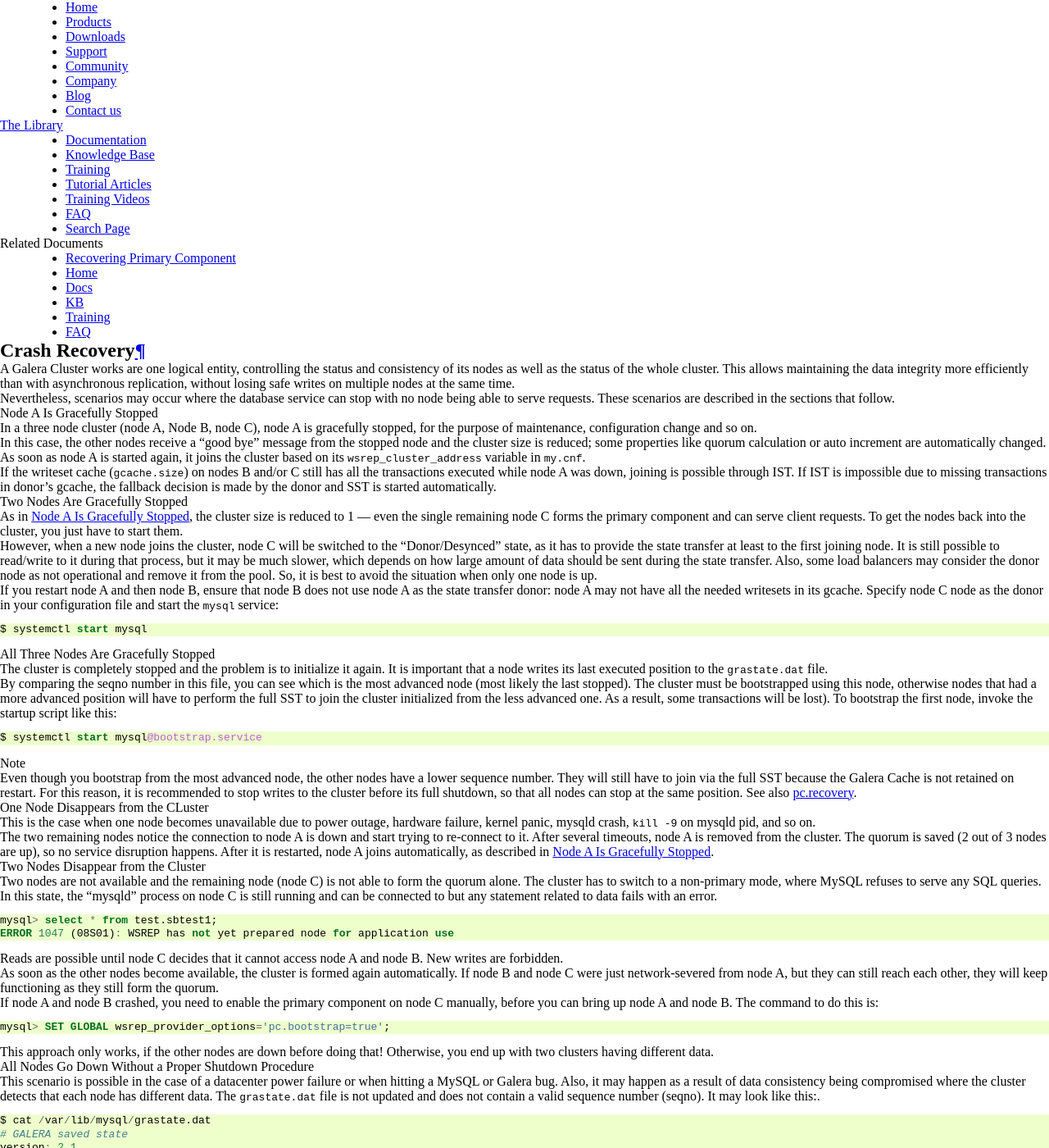
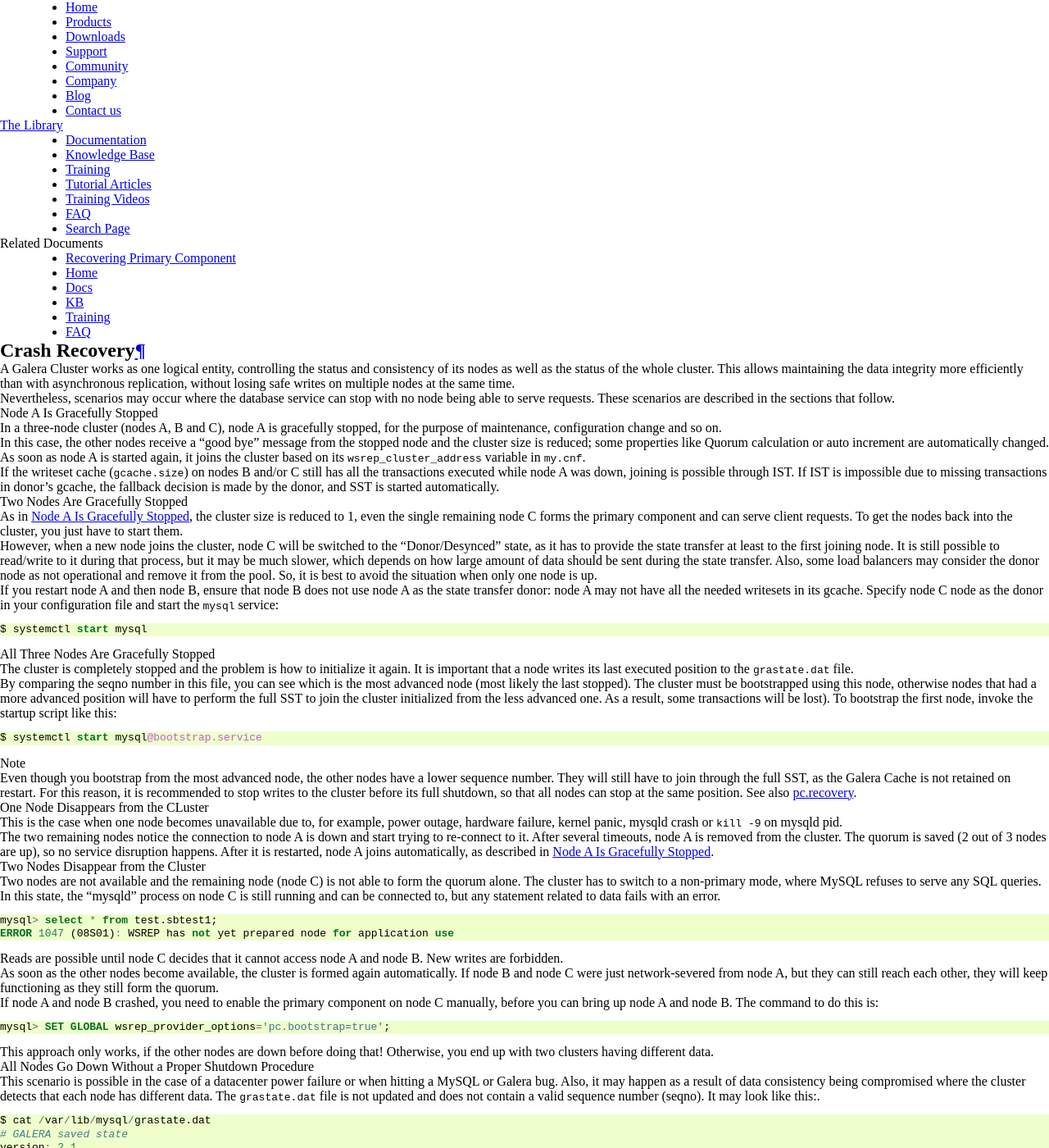
Before and after one commit to codership/documentation, a Sphinx documentation site: the page built from galeracluster/source/documentation/crash-recovery.rst, in a window 1280 px wide and 1400 px high. Shown: the whole window at 82% size. Built offline with Sphinx 7.4.7, drawn with Linux system fonts in a browser that asks for light colours; comment, search, counter and statistics services are not loaded; some of the changed text lies outside the part shown.

Commit message:
Issue #206. Proofread.

```diff
--- a/galeracluster/source/documentation/crash-recovery.rst
+++ b/galeracluster/source/documentation/crash-recovery.rst
@@ -57,7 +57,7 @@
 Crash Recovery
 ============================
 
-A Galera Cluster works are one logical entity, controlling the status and consistency of its nodes as well as the status of the whole cluster. This allows maintaining the data integrity more efficiently than with asynchronous replication, without losing safe writes on multiple nodes at the same time.
+A Galera Cluster works as one logical entity, controlling the status and consistency of its nodes as well as the status of the whole cluster. This allows maintaining the data integrity more efficiently than with asynchronous replication, without losing safe writes on multiple nodes at the same time.
 
 Nevertheless, scenarios may occur where the database service can stop with no node being able to serve requests. These scenarios are described in the sections that follow.
 
@@ -66,18 +66,18 @@ Nevertheless, scenarios may occur where the database service can stop with no no
 .. rst-class:: section-heading
 .. rubric:: Node A Is Gracefully Stopped
 
-In a three node cluster (node A, Node B, node C), node A is gracefully stopped, for the purpose of maintenance, configuration change and so on.
+In a three-node cluster (nodes A, B and C), node A is gracefully stopped, for the purpose of maintenance, configuration change and so on.
 
-In this case, the other nodes receive a “good bye” message from the stopped node and the cluster size is reduced; some properties like quorum calculation or auto increment are automatically changed. As soon as node A is started again, it joins the cluster based on its ``wsrep_cluster_address`` variable in ``my.cnf``.
+In this case, the other nodes receive a “good bye” message from the stopped node and the cluster size is reduced; some properties like :term:`Quorum` calculation or auto increment are automatically changed. As soon as node A is started again, it joins the cluster based on its ``wsrep_cluster_address`` variable in ``my.cnf``.
 
-If the writeset cache (``gcache.size``) on nodes B and/or C still has all the transactions executed while node A was down, joining is possible through :term:`IST`. If IST is impossible due to missing transactions in donor’s gcache, the fallback decision is made by the donor and :term:`SST` is started automatically.
+If the writeset cache (``gcache.size``) on nodes B and/or C still has all the transactions executed while node A was down, joining is possible through :term:`IST`. If IST is impossible due to missing transactions in donor’s gcache, the fallback decision is made by the donor, and :term:`SST` is started automatically.
 
 
 .. _`two-nodes-are-gracefully-stopped`:
 .. rst-class:: section-heading
 .. rubric:: Two Nodes Are Gracefully Stopped
 
-As in :ref:`Node A Is Gracefully Stopped <node-a-is-gracefully-stopped>`, the cluster size is reduced to 1 — even the single remaining node C forms the primary component and can serve client requests. To get the nodes back into the cluster, you just have to start them.
+As in :ref:`Node A Is Gracefully Stopped <node-a-is-gracefully-stopped>`, the cluster size is reduced to 1, even the single remaining node C forms the primary component and can serve client requests. To get the nodes back into the cluster, you just have to start them.
 
 However, when a new node joins the cluster, node C will be switched to the “Donor/Desynced” state, as it has to provide the state transfer at least to the first joining node. It is still possible to read/write to it during that process, but it may be much slower, which depends on how large amount of data should be sent during the state transfer. Also, some load balancers may consider the donor node as not operational and remove it from the pool. So, it is best to avoid the situation when only one node is up.
 
@@ -92,7 +92,7 @@ If you restart node A and then node B, ensure that node B does not use node A as
 .. rst-class:: section-heading
 .. rubric:: All Three Nodes Are Gracefully Stopped
 
-The cluster is completely stopped and the problem is to initialize it again. It is important that a node writes its last executed position to the ``grastate.dat`` file.
+The cluster is completely stopped and the problem is how to initialize it again. It is important that a node writes its last executed position to the ``grastate.dat`` file.
 
 By comparing the seqno number in this file, you can see which is the most advanced node (most likely the last stopped). The cluster must be bootstrapped using this node, otherwise nodes that had a more advanced position will have to perform the full SST to join the cluster initialized from the less advanced one. As a result, some transactions will be lost). To bootstrap the first node, invoke the startup script like this:
 
@@ -100,7 +100,7 @@ By comparing the seqno number in this file, you can see which is the most advanc
 
    $ systemctl start mysql@bootstrap.service
 
-.. note:: Even though you bootstrap from the most advanced node, the other nodes have a lower sequence number. They will still have to join via the full SST because the Galera Cache is not retained on restart.
+.. note:: Even though you bootstrap from the most advanced node, the other nodes have a lower sequence number. They will still have to join through the full SST, as the Galera Cache is not retained on restart.
           For this reason, it is recommended to stop writes to the cluster before its full shutdown, so that all nodes can stop at the same position. See also :ref:`pc.recovery <pc.recovery>`.
 
 
@@ -108,7 +108,7 @@ By comparing the seqno number in this file, you can see which is the most advanc
 .. rst-class:: section-heading
 .. rubric:: One Node Disappears from the CLuster
 
-This is the case when one node becomes unavailable due to power outage, hardware failure, kernel panic, mysqld crash, ``kill -9`` on mysqld pid, and so on.
+This is the case when one node becomes unavailable due to, for example, power outage, hardware failure, kernel panic, mysqld crash or ``kill -9`` on mysqld pid.
 
 The two remaining nodes notice the connection to node A is down and start trying to re-connect to it. After several timeouts, node A is removed from the cluster. The quorum is saved (2 out of 3 nodes are up), so no service disruption happens. After it is restarted, node A joins automatically, as described in :ref:`Node A Is Gracefully Stopped <node-a-is-gracefully-stopped>`.
 
@@ -117,7 +117,7 @@ The two remaining nodes notice the connection to node A is down and start trying
 .. rst-class:: section-heading
 .. rubric:: Two Nodes Disappear from the Cluster
 
-Two nodes are not available and the remaining node (node C) is not able to form the quorum alone. The cluster has to switch to a non-primary mode, where MySQL refuses to serve any SQL queries. In this state, the "mysqld" process on node C is still running and can be connected to but any statement related to data fails with an error.
+Two nodes are not available and the remaining node (node C) is not able to form the quorum alone. The cluster has to switch to a non-primary mode, where MySQL refuses to serve any SQL queries. In this state, the "mysqld" process on node C is still running and can be connected to, but any statement related to data fails with an error.
 
 .. code-block:: mysql
 
@@ -198,7 +198,7 @@ We can see a three node cluster with all members being up. Thanks to this featur
 .. rst-class:: section-heading
 .. rubric:: The cluster loses its primary state due to split brain
 
-Let’s assume that we have a cluster that consists of an even number of nodes: six, for example. Three of them are in one location while the other three are in another location and they lose network connectivity. It is best practice to avoid such topology: if you cannot have an odd number of real nodes, you can use an additional arbitrator (garbd) node or set a higher ``pc.weight`` to some nodes. But when the :term:`Split Brain` happens any way, none of the separated groups can maintain the :term:`Quorum`: all nodes must stop serving requests and both parts of the cluster will be continuously trying to re-connect.
+Let’s assume that we have a cluster that consists of an even number of nodes: six, for example. Three of them are in one location while the other three are in another location and they lose network connectivity. It is best practice to avoid such topology: if you cannot have an odd number of real nodes, you can use an additional arbitrator (garbd) node or set a higher ``pc.weight`` to some nodes. But when the :term:`Split Brain` happens any way, none of the separated groups can maintain the quorum: all nodes must stop serving requests and both parts of the cluster will be continuously trying to re-connect.
 
 If you want to restore the service even before the network link is restored, you can make one of the groups primary again using the same command as described in :ref:`Two Nodes Disappear from the Cluster <two-nodes-disappear-from-the-cluster>`.
 
@@ -206,7 +206,7 @@ If you want to restore the service even before the network link is restored, you
 
    SET GLOBAL wsrep_provider_options='pc.bootstrap=true';
 
-After this, you are able to work on the manually restored part of the cluster, and the other half should be able to automatically re-join using IST as soon as the network link is restored.
+After this, you are able to work on the manually restored part of the cluster, and the other half should be able to automatically re-join using IST, as soon as the network link is restored.
 
 .. warning:: If you set the bootstrap option on both the separated parts, you will end up with two living cluster instances, with data likely diverging away from each other. Restoring a network link in this case will not make them re-join until the nodes are restarted and members specified in configuration file are connected again.
              Then, as the Galera replication model truly cares about data consistency: once the inconsistency is detected, nodes that cannot execute row change statement due to a data difference – an emergency shutdown will be performed and the only way to bring the nodes back to the cluster is through the full SST.
```
